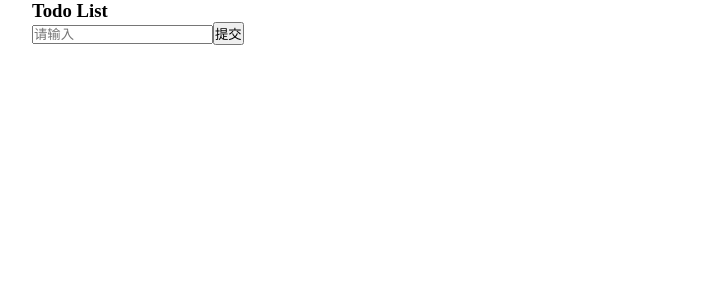
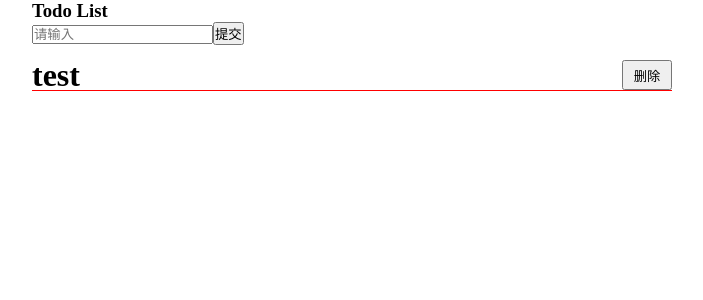
Before and after one commit to dengzhiteng/React, a React (Create React App) app in the folder my-app/: page / in a window 1280 px wide. Shown: the top 300 px of the page, without its empty margins (288-991 px from the left). Built offline with nearby package versions, Linux system fonts and the light colour scheme.

Commit message:
dangerouslySetInnerHTML 属性

```diff
--- a/my-app/src/TodoList.css
+++ b/my-app/src/TodoList.css
@@ -17,6 +17,11 @@ li.item {
     border-bottom: 1px solid red;
     display: flex;
     justify-content: space-between;
-    line-height: 2;
+    line-height: 30px;
     margin-top: 15px;
 }
+
+li.item button {
+    width: 50px;
+    height: 30px;
+}
--- a/my-app/src/TodoList.js
+++ b/my-app/src/TodoList.js
@@ -19,7 +19,7 @@ class TodoList extends Component {
           {this.state.list.map((item, index) => {
             return (
               <li key={index} className="item">
-                {item}
+                <span dangerouslySetInnerHTML={{ __html: item }}></span>
                 <button onClick={this.handleItemDel.bind(this, index)}>
                   删除
                 </button>
@@ -35,7 +35,7 @@ class TodoList extends Component {
     //  接受传值
     super(props);
     this.state = {
-      list: [],
+      list: ["<h1>test</h1>"],
       keyWords: "",
     };
   }
```
